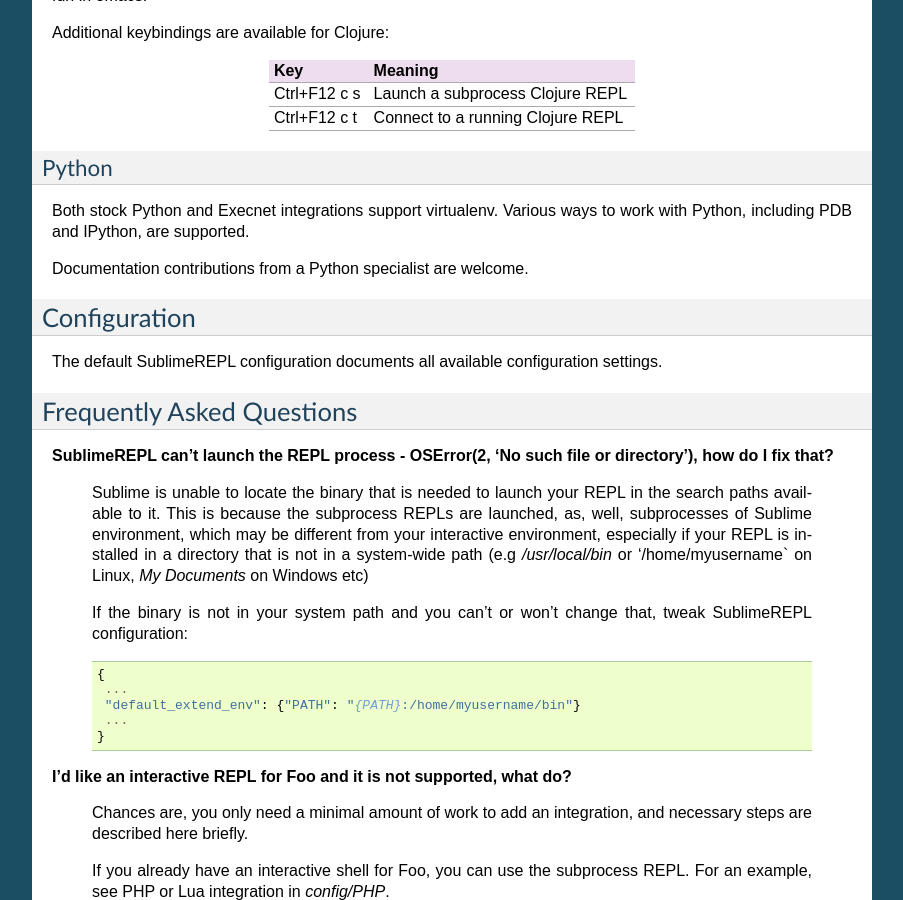
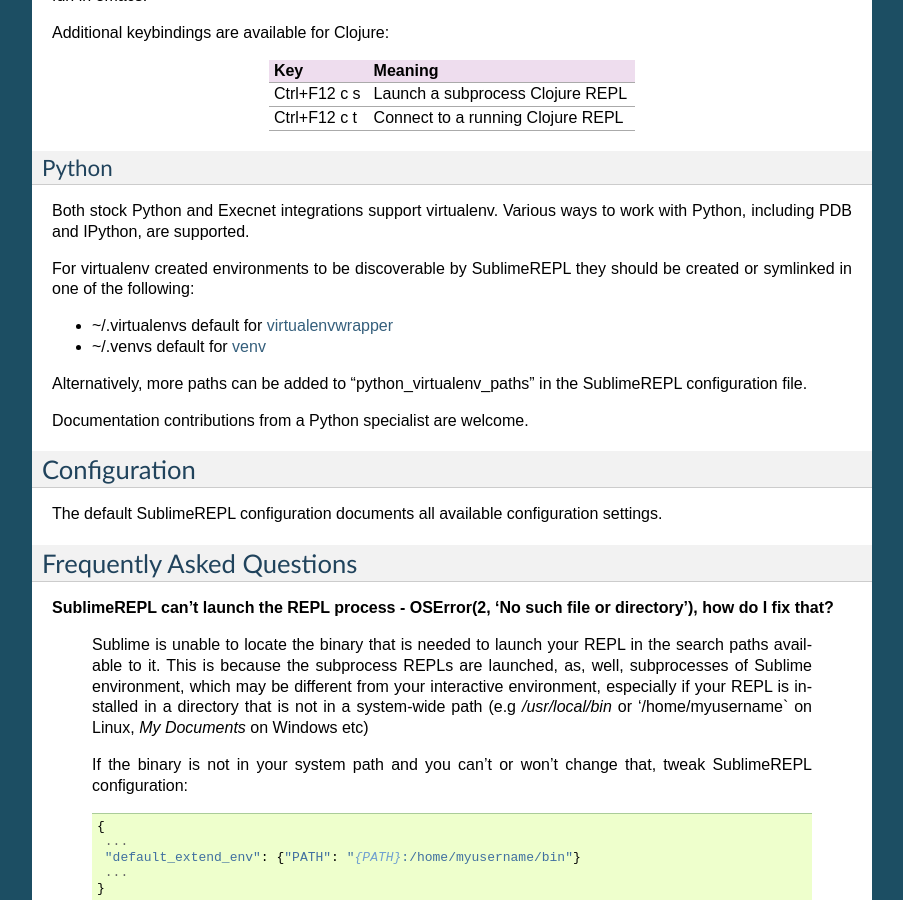
Before and after one commit to wuub/SublimeREPL, a Sphinx documentation site: the page built from doc/index.rst, in a window 1280 px wide and 900 px high, scrolled down 3034 px. Shown: the whole window, without its empty margins (198-1101 px from the left). Built offline with Sphinx 7.4.7, drawn with Linux system fonts in a browser that asks for light colours.

Commit message:
Add virtualenv path documentation to index.rst.

```diff
--- a/doc/index.rst
+++ b/doc/index.rst
@@ -156,6 +156,16 @@
 ^^^^^^
 
 Both stock Python and Execnet integrations support virtualenv. Various ways to work with Python, including PDB and IPython, are supported.
+
+For virtualenv created environments to be discoverable by SublimeREPL they should be created or symlinked in one of the following:
+
+* ~/.virtualenvs default for `virtualenvwrapper`__
+* ~/.venvs default for `venv`__
+
+Alternatively, more paths can be added to "python_virtualenv_paths" in the SublimeREPL configuration file.
+
+__ https://bitbucket.org/dhellmann/virtualenvwrapper
+__ https://github.com/wuub/venv
 
 Documentation contributions from a Python specialist are welcome.
 
```
